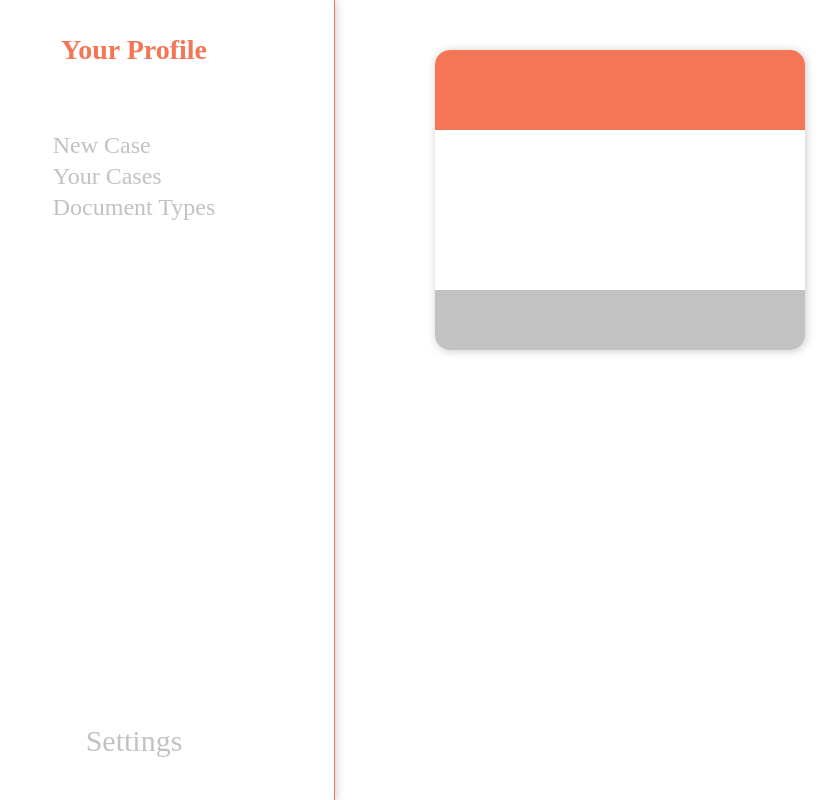
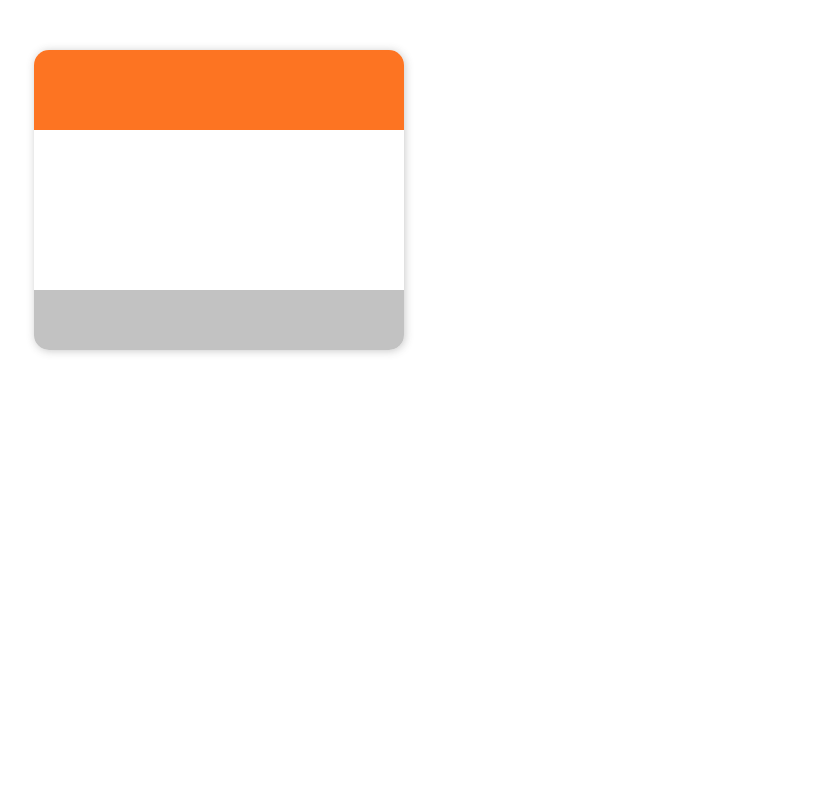
Before and after one commit to yuivae/parsend, a React (Create React App) app: page /case-history in a window 1280 px wide. Shown: the whole page, without its empty margins (66-906 px from the left). Built offline with nearby package versions, Linux system fonts and the light colour scheme.

Commit message:
design updated

```diff
--- a/src/App.css
+++ b/src/App.css
@@ -7,7 +7,8 @@
   --brand-white: #fefefe;
 }
 [contenteditable] {
-  padding: 12px;
+  padding: 6px;
+  /* margin: 6px; */
 }
 [data-placeholder]:empty:before {
   content: attr(data-placeholder);
@@ -23,6 +24,10 @@
   color: var(--brand-white);
   font-size: large;
 }
+.fa-pen {
+  color: var(--brand-white);
+  font-size: small;
+}
 a {
   text-decoration: none;
   color: none;
@@ -35,22 +40,29 @@ h1 {
 h2 {
   font-family: var(--font);
   margin: 2px 8px;
-  font-size: 20px;
+  font-size: 21px;
   color: var(--text-light);
   font-weight: normal;
 }
 h3 {
-  color: var(--main-color);
-  font-size: 16px;
   font-family: var(--font);
+  margin: 6px 8px;
+  font-size: 14px;
+  color: var(--text-dark);
+  font-weight: normal;
 }
 h4 {
-  margin: 0;
   font-family: var(--font);
+  margin: 2px 8px;
+  margin-bottom: 6px;
+  font-size: 10px;
+  color: var(--text-light);
+  font-weight: normal;
 }
 p {
   font-family: var(--font);
   margin: 2px 8px;
+  font-size: 14px;
   color: var(--text-light);
   text-decoration: underline;
 }
@@ -86,61 +98,12 @@ p {
   display: flex;
   height: 100%;
 }
-#menu-bar {
-  display: flex;
-  flex-direction: column;
-  width: 400px;
-  height: 100%;
-  border-right: 1px solid var(--main-color);
-  box-shadow: var(--shadow);
-}
-#menu-header {
-  margin: 15px auto;
-  color: var(--main-color);
-}
-#menu-header > h1 {
-  color: var(--main-color);
-}
-#menu-middle {
-  display: flex;
-  flex-direction: column;
-  margin: 30px auto;
-}
-#menu-middle > li {
-  list-style: none;
-}
-#menu-middle > li > a {
-  text-decoration: none;
-}
-#menu-middle > li > a > h2 {
-  font-size: 24px;
-}
-#menu-middle > li > a > h2:hover {
-  color: var(--text-regular);
-}
-#menu-footer {
-  margin: 40px auto;
-  margin-top: auto;
-}
-#menu-footer > li {
-  list-style-type: none;
-}
-#menu-footer > li > a {
-  text-decoration: none;
-  font-size: 24px;
-}
-#menu-footer > li > a > h2 {
-  font-size: 30px;
-}
-#menu-footer > li > a > h2:hover {
-  color: var(--text-regular);
-}
 #mobile {
   display: flex;
   flex-direction: column;
   margin: 50px 100px;
-  height: 896px;
-  width: 414px;
+  height: 812px;
+  width: 375px;
 
   border-radius: 15px;
   overflow: auto;
@@ -175,42 +138,7 @@ p {
 #middle {
   overflow: auto;
 }
-#footer {
-  display: flex;
-  height: 100px;
-  width: auto;
-  margin-top: auto;
-  border-top: 1px solid var(--text-light);
-}
-#submit {
-  height: 100%;
-  width: 50%;
 
-  background-color: var(--text-light);
-  font-family: var(--font);
-  font-size: 20px;
-  font-weight: bold;
-  color: var(--brand-white);
-  border: none;
-  outline: none;
-}
-#add-field {
-  display: flex;
-  justify-content: center;
-  align-items: center;
-  height: 100%;
-  width: 50%;
-
-  border: none;
-  border-right: 2px solid var(--brand-white);
-  outline: none;
-  background-color: var(--main-color);
-  color: var(--brand-white);
-  font-family: var(--font);
-  font-size: 20px;
-  font-weight: bold;
-  cursor: pointer;
-}
 /* DOCUMENT TYPES */
 
 .create-new {
--- a/src/App.js
+++ b/src/App.js
@@ -1,6 +1,4 @@
 import React, { useEffect } from "react";
-import MenuBar from "./Components/MenuBar";
-import Mobile from "./Components/Mobile";
 import "./App.css";
 import { Router } from "react-router-dom";
 import Routes from "./routes/routes";
--- /dev/null
+++ b/src/Components/CreateCase/CreateCase.css
@@ -0,0 +1,60 @@
+:root {
+  --font: "Avenir";
+  --main-color: #fd7422;
+  --text-regular: #3a3a3a;
+  --text-light: #c2c2c2;
+  --border-color: #c2c2c260;
+  --shadow: 1px 1px 8px #3a3a3a46;
+  --brand-white: #fefefe;
+}
+
+#add-section {
+  display: flex;
+  justify-content: center;
+  align-items: center;
+  margin-top: auto;
+  padding: 5px 0;
+  border-top: 1px solid var(--border-color);
+}
+#add-field {
+  margin: 0 10px;
+  padding: 5px 15px;
+
+  border-radius: 15px;
+  border: none;
+  /* border: 1px solid var(--main-color); */
+  outline: none;
+  background-color: var(--brand-white);
+  color: var(--main-color);
+  font-family: var(--font);
+  font-size: 21px;
+  font-weight: normal;
+  cursor: pointer;
+}
+#footer {
+  display: flex;
+  justify-content: center;
+  align-items: center;
+  height: 100px;
+  width: auto;
+  padding: 20px 0;
+
+  border-top: 1px solid var(--border-color);
+}
+#submit {
+  height: 60px;
+  width: 200px;
+  margin: 0 10px;
+
+  border: none;
+  outline: none;
+  border-radius: 15px;
+  box-shadow: var(--shadow);
+  cursor: pointer;
+
+  background-color: var(--main-color);
+  font-family: var(--font);
+  font-size: 21px;
+  font-weight: 500;
+  color: var(--brand-white);
+}
--- a/src/Components/Mobile.js
+++ b/src/Components/CreateCase/CreateCase.js
@@ -1,7 +1,8 @@
 import React, { useState, useEffect } from "react";
-import EnterItem from "./EnterItem/EnterItem";
+import EnterItem from "../EnterItem/EnterItem";
+import "./CreateCase.css";
 
-function Mobile() {
+export default function CreateCase() {
   //setting a dynamic caseID state for later use this will be edited by input
   const [caseID, setCaseID] = useState("#1924");
   const [caseObject, setCaseObject] = useState({
@@ -87,15 +88,16 @@ function Mobile() {
           />
         ))}
       </div>
-      <div id="footer">
+      <div id="add-section">
         <button id="add-field" onClick={addField}>
           Add Field
         </button>
+      </div>
+      <div id="footer">
         <button id="submit" onClick={submitHandler}>
-          Submit
+          Create Case
         </button>
       </div>
     </div>
   );
 }
-export default Mobile;
--- a/src/Components/EnterItem/EnterItem.css
+++ b/src/Components/EnterItem/EnterItem.css
@@ -1,23 +1,44 @@
+:root {
+  --font: "Avenir";
+  --main-color: #fd7422;
+  --text-regular: #3a3a3a;
+  --text-light: #c2c2c2;
+  --border-color: #c2c2c260;
+  --shadow: 1px 1px 8px #3a3a3a46;
+  --brand-white: #fefefe;
+}
+
 .item-content {
   display: flex;
   flex-direction: column;
   width: 100%;
   height: auto;
   max-height: 300px;
-  border-bottom: 1px solid var(--text-light);
+  border-bottom: 1px solid var(--border-color);
   overflow: auto;
 }
+.item-counter {
+  position: absolute;
+  top: 10px;
+  right: 0;
+}
 .item-container {
-  margin: 20px;
+  position: relative;
+  margin: 15px;
 }
 .add-section {
+  position: relative;
   display: flex;
   justify-content: center;
   align-items: center;
+  padding: 10px 0;
+  padding-top: 40px;
+
+  border-bottom: 1px solid var(--border-color);
 }
 .add-button {
-  width: 40px;
-  height: 40px;
+  width: 34px;
+  height: 34px;
   margin: 0 8px;
 
   border-radius: 50px;
@@ -31,13 +52,22 @@
   flex-direction: column;
   margin-right: auto;
 }
+#add-title {
+  width: 170px;
+  cursor: text;
+}
 .remove-item {
   margin: 10px;
+  padding: 2px 5px;
+
+  border: 1px solid var(--main-color);
+  border-radius: 15px;
   cursor: pointer;
 }
 .description {
   width: auto;
   height: auto;
+  min-height: 60px;
 }
 #upload-file {
   width: 0.1px;
@@ -46,9 +76,13 @@
   overflow: hidden;
   z-index: -1;
 }
-#upload-file + label {
+label {
   cursor: pointer;
 }
 .gray {
-  background-color: #ffe7d9;
+  background-color: #f8f8f8;
 }
+
+.attached {
+  border-bottom: 1px solid var(--border-color);
+}
--- a/src/Components/EnterItem/EnterItem.js
+++ b/src/Components/EnterItem/EnterItem.js
@@ -45,38 +45,46 @@ function EnterItem({
   return (
     <div className={progressColor}>
       <div className="item-container">
+        {attached.map((file, index) => (
+          <div className="attached">
+            <h3 key={index}>{file.name}</h3>
+            <h4 key={index}>
+              {file.size}-{file.type}
+            </h4>
+          </div>
+        ))}
         <div className="add-section">
           <button className="add-button">
-            <i className="fas fa-plus"></i>
+            <i class="fas fa-plus"></i>
           </button>
           <div className="add-text">
             <input
               id="upload-file"
               type="file"
               name="upload-file"
-              placeholder="select a folder"
               style={{ cursor: "pointer" }}
               multiple
               onChange={uploadHandler}
             />
+            <div
+              id="add-title"
+              data-placeholder="Add Title"
+              contentEditable
+            ></div>
             <label htmlFor="upload-file">
-              <h2>Add file</h2>
+              <p>Add file</p>
             </label>
           </div>
           <div className="item-counter">
             <h2>
-              {itemNo}/{totalCount}
+              •{itemNo}/{totalCount}
             </h2>
           </div>
           <div className="remove-item" onClick={removeHandler}>
-            <i className="fas fa-times"></i>
+            <h2 style={{ color: "#FD7422", fontSize: "14px" }}>remove</h2>
           </div>
         </div>
-        <div>
-          {attached.map((file, index) => (
-            <h2 key={index}>{file.name}</h2>
-          ))}
-        </div>
+
         <div
           ref={descRef}
           className="description"
--- a/src/Components/MenuBar.js
+++ b/src/Components/MenuBar.js
@@ -1,37 +1,12 @@
 import React from "react";
 
-function MenuBar() {
+export default function MenuBar() {
   return (
     <div id="menu-bar">
-      <div id="menu-header">
-        <h1>Your Profile</h1>
-      </div>
-      <div id="menu-middle">
-        <li>
-          <a href="/parsend">
-            <h2>New Case</h2>
-          </a>
-        </li>
-        <li>
-          <a href="/case-history">
-            <h2>Your Cases</h2>
-          </a>
-        </li>
-        <li>
-          <a href="/document-types">
-            <h2>Document Types</h2>
-          </a>
-        </li>
-      </div>
-      <div id="menu-footer">
-        <li>
-          <a href="#">
-            <h2>Settings</h2>
-          </a>
-        </li>
-      </div>
+      <div id="case-list"></div>
+      <div id="new-template"></div>
+      <div id="calendar"></div>
+      <div id="my-account"></div>
     </div>
   );
 }
-
-export default MenuBar;
--- a/src/pages/Homepage.js
+++ b/src/pages/Homepage.js
@@ -1,12 +1,10 @@
 import React from "react";
 
-import Mobile from "../Components/Mobile";
-import MenuBar from "../Components/MenuBar";
+import CreateCase from "../Components/CreateCase/CreateCase";
 export default function Homepage() {
   return (
     <>
-      <MenuBar />
-      <Mobile />
+      <CreateCase />
     </>
   );
 }
```
